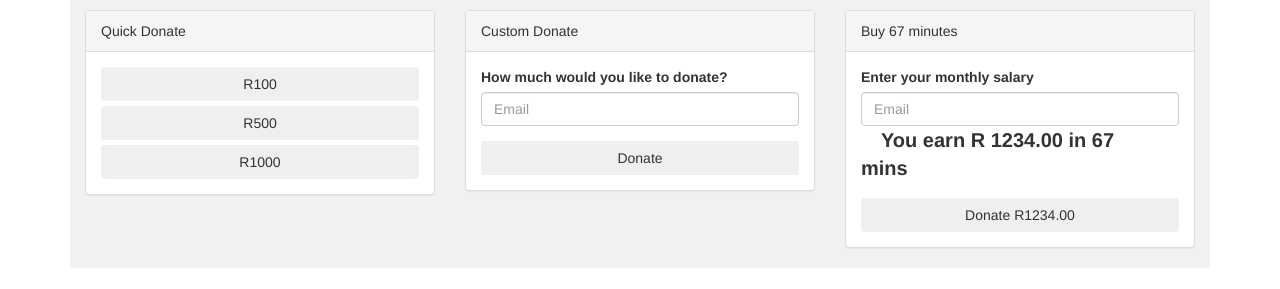
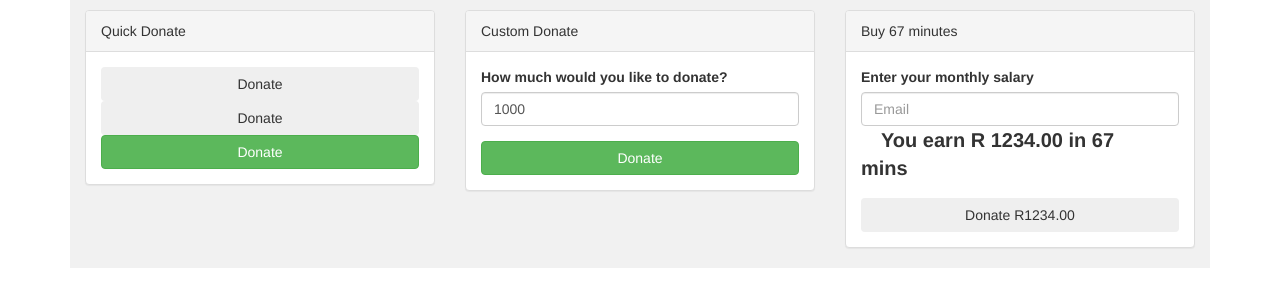
Before and after one commit to toast38coza/FlashGiving, a Django app: page / in a window 1280 px wide, after a click on "Donate Now". Shown: the part 511-800 px from the top of the page. Run offline with Django 3.2, Linux system fonts and the light colour scheme; tables that the repository leaves empty hold one stand-in row (values such as "Sample post"); some libraries are stand-ins or nearby versions.

Commit message:
Use proper payfast buttons in the donate section

```diff
--- a/campaign/templates/campaign/campaign_list.html
+++ b/campaign/templates/campaign/campaign_list.html
@@ -30,9 +30,9 @@
 			<div class="panel panel-default">
 			  <div class="panel-heading">Quick Donate</div>
 			  <div class="panel-body">
-			    <button class="btn btn-block" >R100</button>
-			    <button class="btn btn-block" >R500</button>
-			    <button class="btn btn-block" >R1000</button>
+			  	{% include 'campaign/components/payfast_button.html' with campaign=campaign amount='100' editable=False btn_classes='btn btn-block' btn_text='R100' %}
+			    {% include 'campaign/components/payfast_button.html' with campaign=campaign amount='500' editable=False btn_classes='btn btn-block' btn_text='R500' %}
+			    {% include 'campaign/components/payfast_button.html' with campaign=campaign amount='1000' editable=False btn_classes='btn-success btn-block' btn_text='R1000' %}
 			  </div>
 			</div>
 		</div>
@@ -40,13 +40,8 @@
 			<div class="panel panel-default">
 			  <div class="panel-heading">Custom Donate</div>
 			  <div class="panel-body">
-			    <form>
-				  <div class="form-group">
-				    <label for="donation-amount">How much would you like to donate?</label>
-				    <input type="email" class="form-control" id="donation-amount" placeholder="Email">
-				  </div>
-				  <button class="btn btn-block" >Donate</button>
-				</form>
+			      {% include 'campaign/components/payfast_button.html' with campaign=campaign amount='1000' editable=True btn_classes='btn-success btn-block' btn_text='R1000' %}
+
 			  </div>
 			</div>
 		</div>
--- a/campaign/templates/campaign/components/payfast_button.html
+++ b/campaign/templates/campaign/components/payfast_button.html
@@ -10,7 +10,14 @@ custom:
 <input type="hidden" name="cmd" value="_paynow">
 <input type="hidden" name="receiver" value="{{campaign.charity.gateway_properties.recipient_email}}">
 <input type="hidden" name="item_name" value="FlashGive: {{campaign.name}}">
-<input type="{{ editable|yesno:"text,hidden" }}" name="amount" value="{{amount}}">
+{% if editable %}
+<div class="form-group">
+	<label for="donation-amount">How much would you like to donate?</label>
+	<input type="text" class="form-control" name="amount" value="{{amount}}" >
+</div>
+{% else %}
+<input type="hidden" name="amount" value="{{amount}}">
+{% endif %}
 <input type="hidden" name="return_url" value="http://{{SITE.domain}}{% url 'campaign_detail' campaign.slug %}">
 <input type="hidden" name="cancel_url" value="http://flashgive.co.za/cancelled">
 <button type="submit" class="btn {{btn_classes}}">Donate</button>
```
